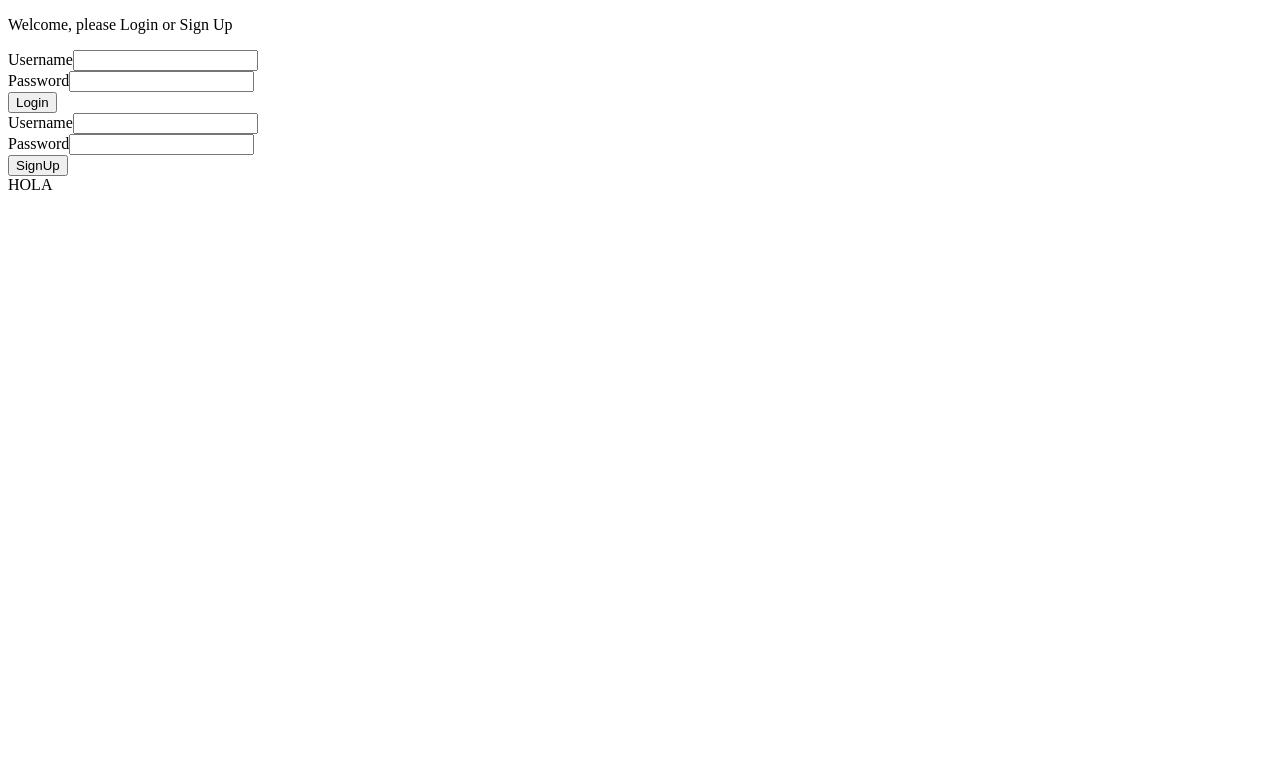
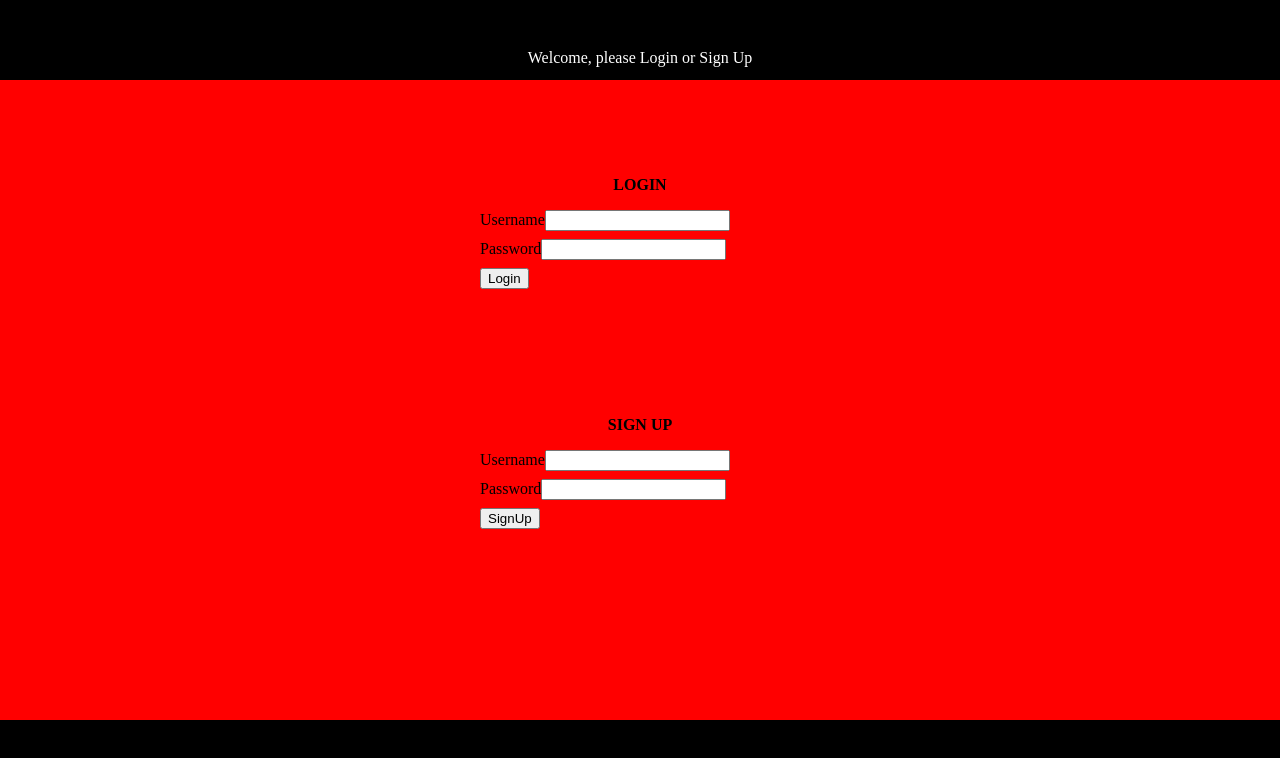
Before and after one commit to charliesr/FE-Project-3, an Angular app: page / in a window 1280 px wide. Shown: the top 758 px of the page. Built offline with nearby package versions, Linux system fonts and the light colour scheme; no server answers.

Commit message:
some CSS intro

```diff
--- a/src/app/app.component.html
+++ b/src/app/app.component.html
@@ -1,10 +1,9 @@
 <header>
-    <p *ngIf="!user">Welcome, please Login or Sign Up</p>
-    <div *ngIf="user">
+    <div class="message-intro" *ngIf="!user">Welcome, please Login or Sign Up</div>
+    <div class="user" *ngIf="user">
         Welcome {{user.username}}
-    <a (click)="logout()">logout</a>
     </div>
-
+    <div class="logout" *ngIf="user"><a (click)="logout()">logout</a></div>
 </header>
 
 <router-outlet></router-outlet>
--- a/src/app/components/auth-login/auth-login.component.html
+++ b/src/app/components/auth-login/auth-login.component.html
@@ -1,3 +1,6 @@
+<div class="container">
+  <div *ngIf=!user class="form-login">
+    <p class="title">LOGIN</p>
     <form (ngSubmit)="submitForm(form)" #form="ngForm" novalidate [ngClass]="{'is-processing': processing}">
 
       <div class="field" [ngClass]="{'has-error': feedbackEnabled && usernameField.errors}">
@@ -27,3 +30,5 @@
         </div>
       </div>
     </form>
+  </div>
+</div>
--- a/src/app/components/auth-signup/auth-signup.component.html
+++ b/src/app/components/auth-signup/auth-signup.component.html
@@ -1,3 +1,6 @@
+<div class="container">
+  <div *ngIf="!user" class="form-signup">
+    <p class="title">SIGN UP</p>
     <form (ngSubmit)="submitForm(form)" #form="ngForm" novalidate [ngClass]="{'is-processing': processing}">
 
       <div class="field" [ngClass]="{'has-error': feedbackEnabled && usernameField.errors}">
@@ -27,3 +30,5 @@
         </div>
       </div>
     </form>
+  </div>
+</div>
--- a/src/styles.css
+++ b/src/styles.css
@@ -1 +1,82 @@
 /* You can add global styles to this file, and also import other style files */
+/* ---- reset ---- */
+
+html {
+  box-sizing: border-box;
+}
+*, *:before, *:after {
+  box-sizing: inherit;
+}
+
+body {
+  margin: 0;
+  height: 0;
+}
+
+header{
+    background: black;
+    padding-top: 6vh;
+    height: 10vh;
+    display: flex;
+    color: white;
+}
+
+footer{
+    background: black;
+    height: 10vh;
+    display: flex;
+}
+
+.message-intro{
+    border: 1px solid black;
+    width: 50vw;
+    margin: 0 auto;
+    text-align:center;
+}
+.logout{
+    margin: 0 0 0 auto;
+    border: 1px solid black;
+    width: 6vw;
+    height: 4vh;
+    text-align: center;
+    font-size: 18px;
+    font-weight: bold;
+}
+.user{
+    border: 1px solid black;
+    width: 10vw;
+    height: 4vh;
+    text-align: center;
+    font-size: 18px;
+    font-weight: bold;
+}
+.container{
+    margin: auto;
+    height: 40vh;
+    background: red;
+    display: flex;
+
+}
+.form-login{
+
+    width: 25vw;
+    height: 25vh;
+    /* margin: auto; */
+    margin: 10vh auto;
+
+}
+.form-signup{
+
+    width: 25vw;
+    height: 25vh;
+    /* margin: auto; */
+    margin: 0 auto;
+
+}
+.title{
+    font-weight: bold;
+    text-align: center;
+}
+.field{
+    margin-bottom: 1vh;
+}
```
Lines whose indentation alone changed are shown as unchanged.
